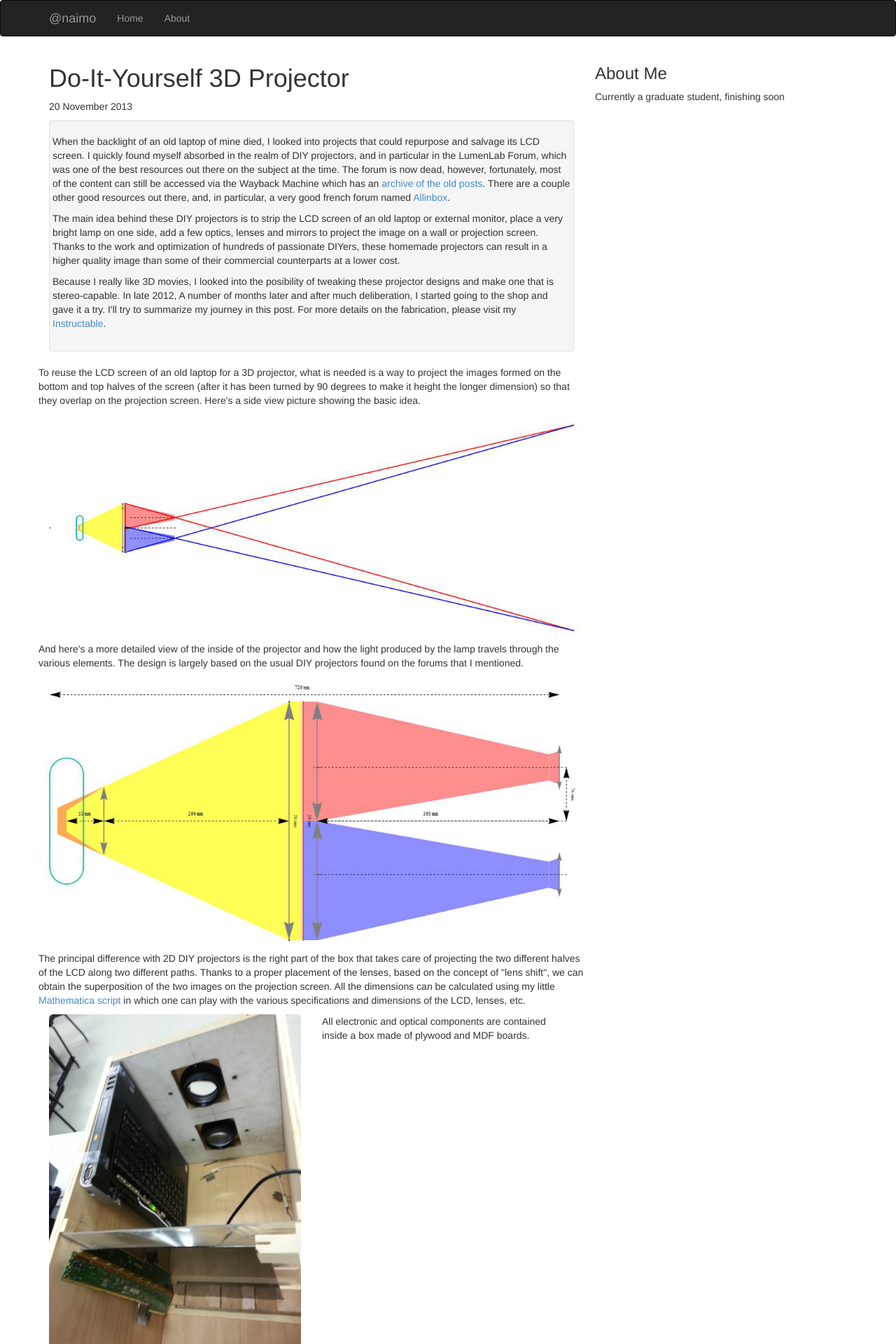
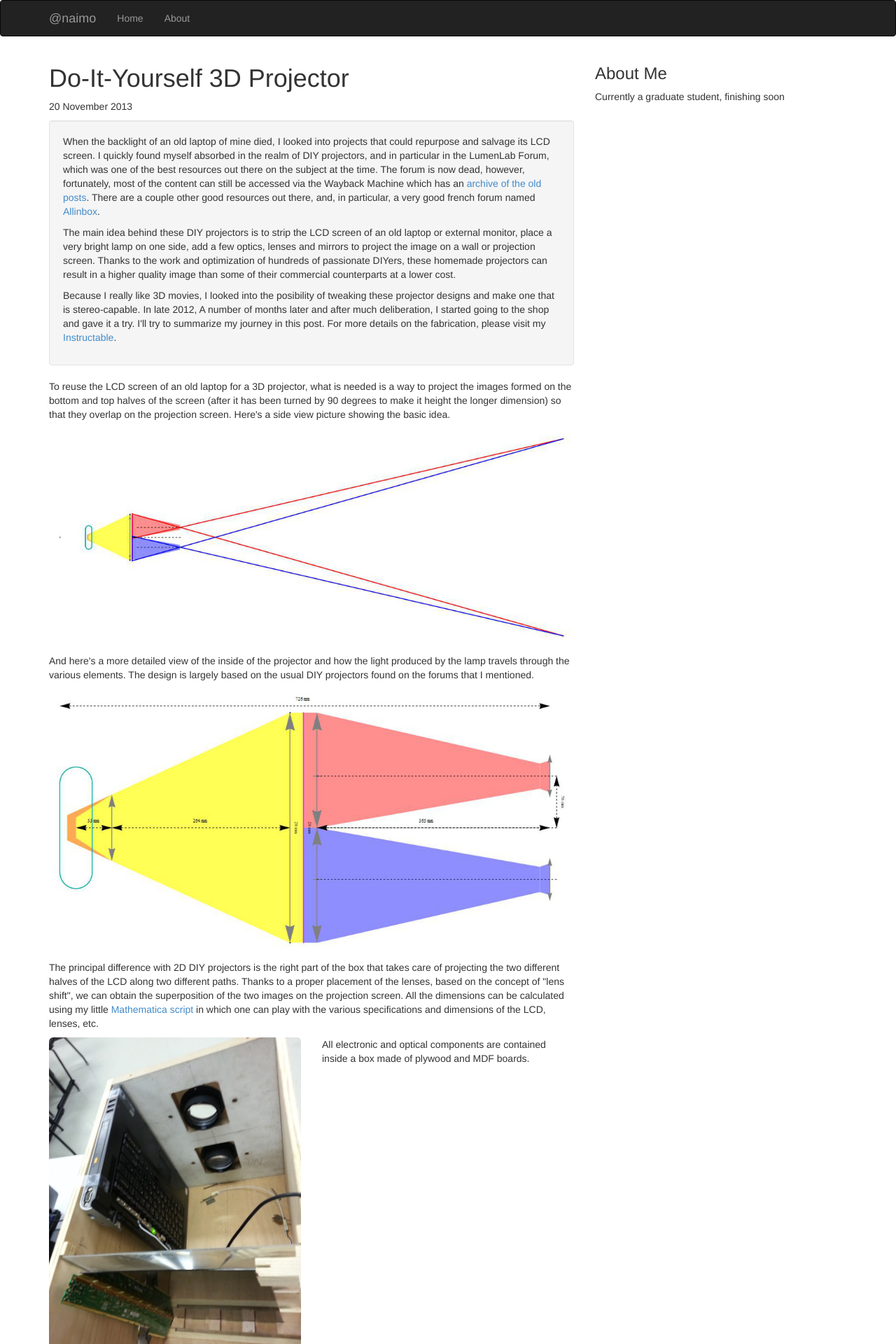
Before and after one commit to naimo/nicolas.github.com, a Jekyll site: the page built from _posts/2013-11-20-3d-projector.md, in a window 1280 px wide. Shown: the top 1920 px of the page at 70% size. Built offline with Jekyll 4.4.1, drawn with Linux system fonts in a browser that asks for light colours; Markdown is read by kramdown in place of the engine named in the settings.

Commit message:
removed rows

```diff
--- a/_posts/2013-11-20-3d-projector.md
+++ b/_posts/2013-11-20-3d-projector.md
@@ -4,50 +4,38 @@
 image: projector_main.jpg
 ---
 <div class="well">
-	<div class="row">
-		<p>
+	<p>
 		When the backlight of an old laptop of mine died, I looked into projects that could repurpose and salvage its LCD screen. I quickly found myself absorbed in the realm of DIY projectors, and in particular in the LumenLab Forum, which was one of the best resources out there on the subject at the time. The forum is now dead, however, fortunately, most of the content can still be accessed via the Wayback Machine which has an <a href="https://web.archive.org/web/20120309041922/http://www.lumenlab.com/forums/index.php?showforum=29">archive of the old posts</a>. There are a couple other good resources out there, and, in particular, a very good french forum named <a href="www.allinbox.com">Allinbox</a>.
-		</p>
-	</div>
+	</p>
 
-	<div class="row">
-		<p>
+	<p>
 		The main idea behind these DIY projectors is to strip the LCD screen of an old laptop or external monitor, place a very bright lamp on one side, add a few optics, lenses and mirrors to project the image on a wall or projection screen. Thanks to the work and optimization of hundreds of passionate DIYers, these homemade projectors can result in a higher quality image than some of their commercial counterparts at a lower cost.
-		</p>
-	</div>
+	</p>
 
-	<div class="row">
-		<p>
+	<p>
 		Because I really like 3D movies, I looked into the posibility of tweaking these projector designs and make one that is stereo-capable. In late 2012, A number of months later and after much deliberation, I started going to the shop and gave it a try. I'll try to summarize my journey in this post. For more details on the fabrication, please visit my <a href="">Instructable</a>.
-		</p>
-	</div>
-</div>
-
-<div class="row">
-	<p>
-	To reuse the LCD screen of an old laptop for a 3D projector, what is needed is a way to project the images formed on the bottom and top halves of the screen (after it has been turned by 90 degrees to make it height the longer dimension) so that they overlap on the projection screen. Here's a side view picture showing the basic idea.
 	</p>
 </div>
 
-<div class="row">
+<p>
+	To reuse the LCD screen of an old laptop for a 3D projector, what is needed is a way to project the images formed on the bottom and top halves of the screen (after it has been turned by 90 degrees to make it height the longer dimension) so that they overlap on the projection screen. Here's a side view picture showing the basic idea.
+</p>
+
+<p>
 	<img src="{{ site.url }}/assets/img/projector_overlap.jpg" class="img-responsive img-rounded" alt="">
-</div>
+</p>
 
-<div class="row">
-	<p>
+<p>
 	And here's a more detailed view of the inside of the projector and how the light produced by the lamp travels through the various elements. The design is largely based on the usual DIY projectors found on the forums that I mentioned.
-	</p>
-</div>
+</p>
 
-<div class="row">
+<p>
 	<img src="{{ site.url }}/assets/img/projector_sideview.jpg" class="img-responsive img-rounded" alt="">
-</div>
+</p>
 
-<div class="row">
-	<p>
+<p>
 	The principal difference with 2D DIY projectors is the right part of the box that takes care of projecting the two different halves of the LCD along two different paths. Thanks to a proper placement of the lenses, based on the concept of "lens shift", we can obtain the superposition of the two images on the projection screen. All the dimensions can be calculated using my little <a href="{{ site.url }}/projector/">Mathematica script</a> in which one can play with the various specifications and dimensions of the LCD, lenses, etc.
-	</p>
-</div>
+</p>
 
 <div class="row">
 	<div class="col-md-6">
@@ -60,12 +48,10 @@
 	</div>
 </div>
 
-<div class="row">
-	<p>
-		To make things simpler, the project reuses usual linear-polarized 3D glasses such as the ones used in IMAX 3D cinemas. These rely on the filtering of polarized light to assign the right image to the right eye.
-	</p>
-</div>
+<p>
+	To make things simpler, the project reuses usual linear-polarized 3D glasses such as the ones used in IMAX 3D cinemas. These rely on the filtering of polarized light to assign the right image to the right eye.
+</p>
 
-<div class="row">
+<p>
 	<img src="{{ site.url }}/assets/img/projector_main.jpg" class="img-responsive img-rounded" alt="">
-</div>
+</p>
```
